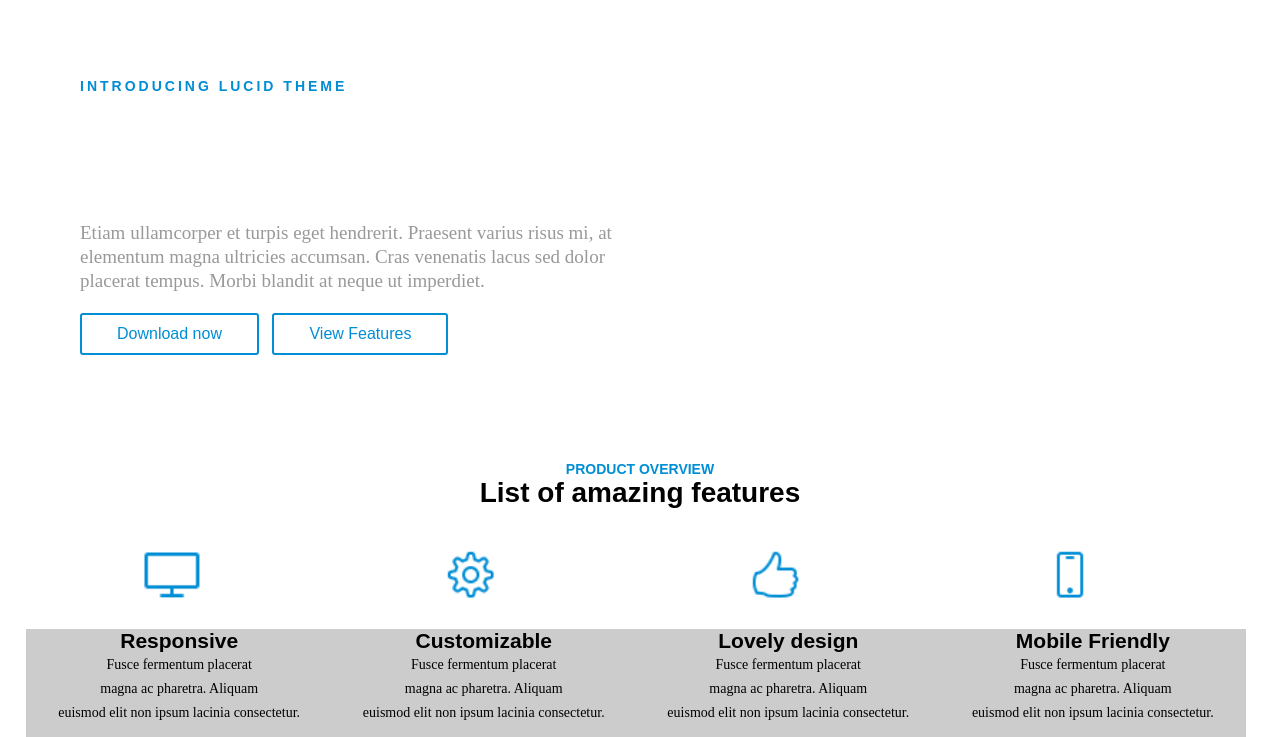
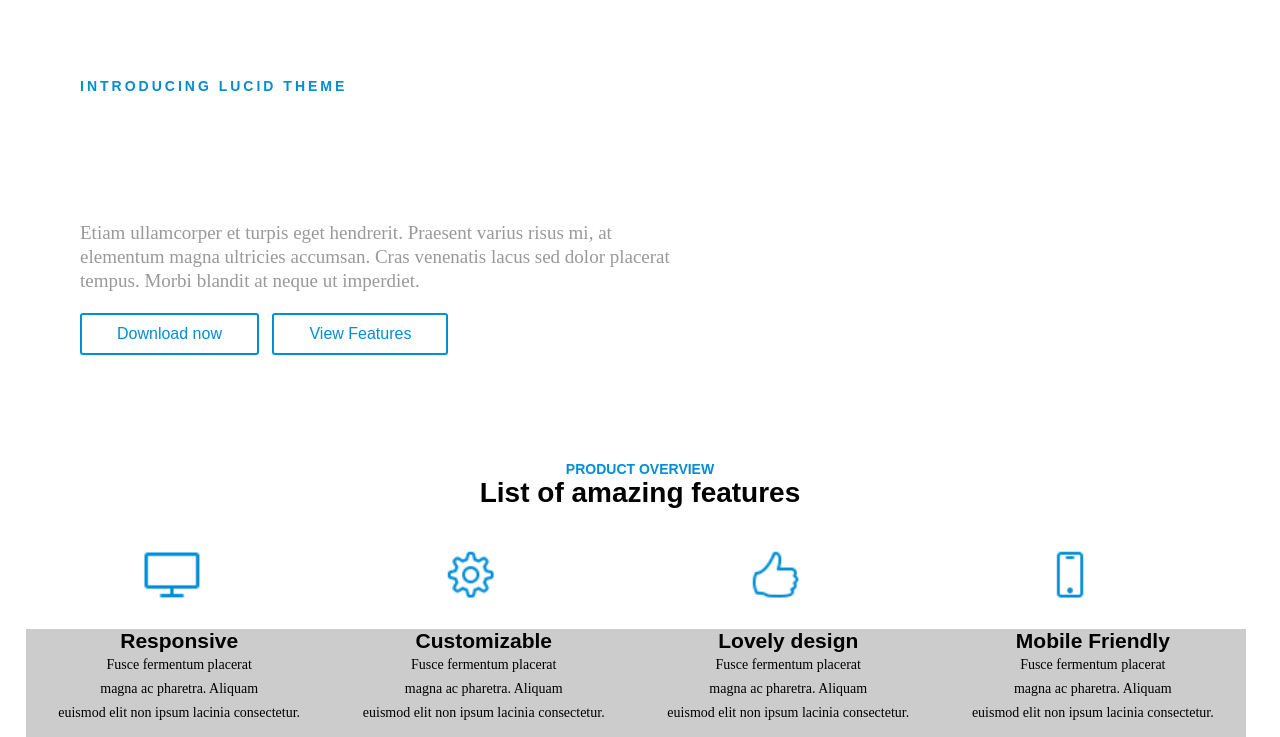
Before and after one commit to moynul2k3/LUCID, a plain HTML site: page index.html in a window 1280 px wide. Shown: the part 63-800 px from the top of the page. Drawn offline with Linux system fonts and the light colour scheme.

Commit message:
Update style.css

```diff
--- a/css/style.css
+++ b/css/style.css
@@ -23,13 +23,13 @@ header .div2{
  display: inline-block;
 }
 header .div1{
- width: 50%;
+ width: 48%;
 }
 header .div2{
- width: 49%;
+ width: 51%;
 }
 header .div1 #main{
- width: 45%;
+ width: 48%;
 }
 header .div1 #main{
  margin-left: 80px;
```
